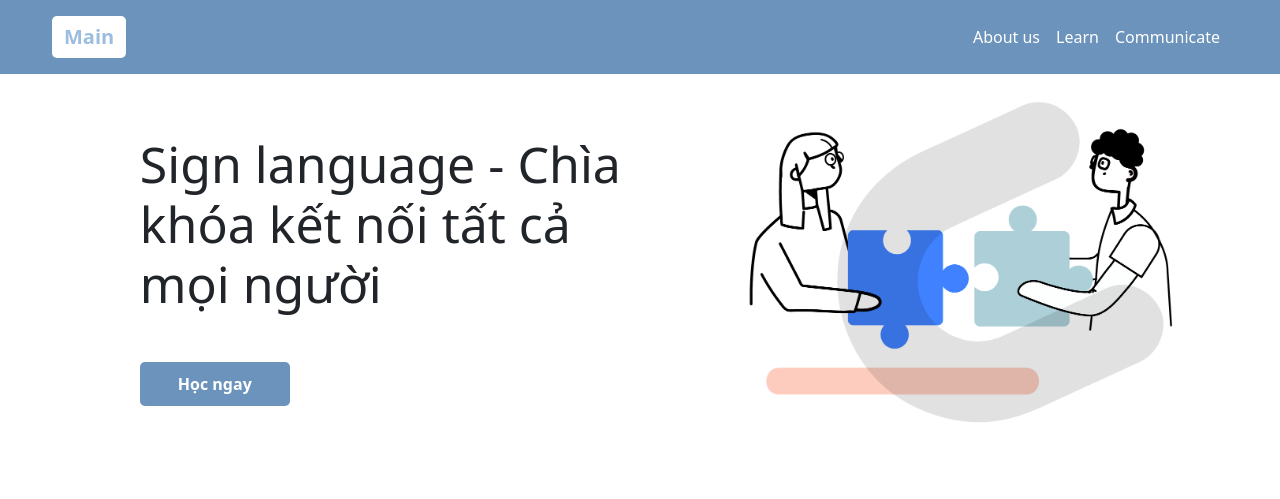
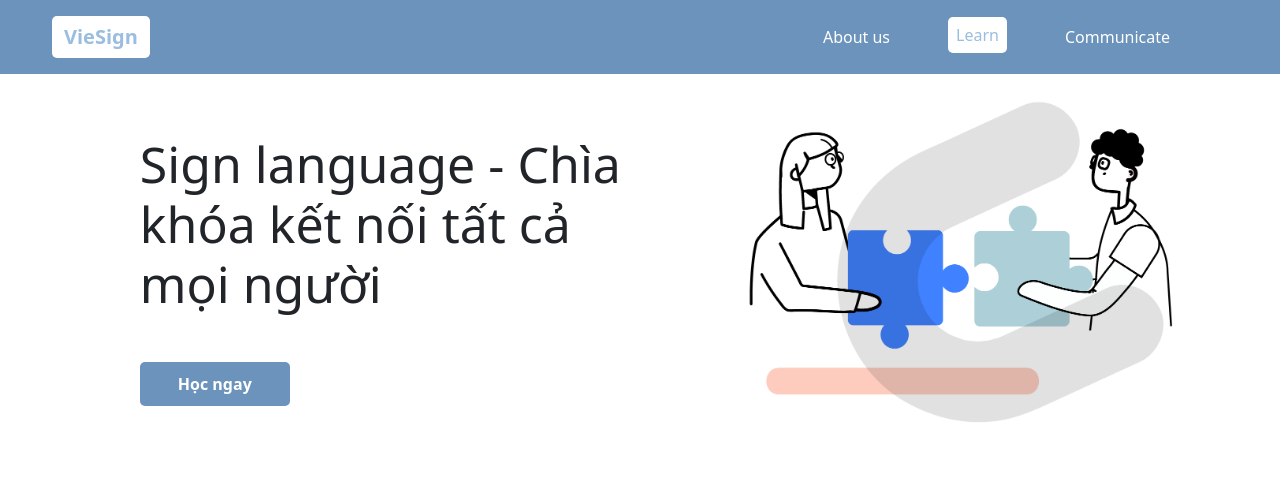
Before and after one commit to duyuyenpb/Learn-and-recognize-sign-language, a Flask app: page / in a window 1280 px wide. Shown: the top 499 px of the page. Run offline with Flask 2, Linux system fonts and the light colour scheme; some libraries are stand-ins or nearby versions.

Commit message:
main: added css

```diff
--- a/static/js/test.js
+++ b/static/js/test.js
@@ -128,15 +128,15 @@ function showResult(){
     const scoreText = result_box.querySelector(".score_text");
     if (userScore > 3){ // if user scored more than 3
         //creating a new span tag and passing the user score number and total question number
-        let scoreTag = '<span>and congrats! , You got <p>'+ userScore +'</p> out of <p>'+ questions.length +'</p></span>';
+        let scoreTag = '<span> và chúc mừng, bạn đạt <p>'+ userScore +'</p> trên <p>'+ questions.length +' điểm </p></span>';
         scoreText.innerHTML = scoreTag;  //adding new span tag inside score_Text
     }
     else if(userScore > 1){ // if user scored more than 1
-        let scoreTag = '<span>and nice , You got <p>'+ userScore +'</p> out of <p>'+ questions.length +'</p></span>';
+        let scoreTag = '<span> tuyệt, bạn đạt <p>'+ userScore +'</p> trên <p>'+ questions.length +' điểm </p></span>';
         scoreText.innerHTML = scoreTag;
     }
     else{ // if user scored less than 1
-        let scoreTag = '<span>and sorry , You got only <p>'+ userScore +'</p> out of <p>'+ questions.length +'</p></span>';
+        let scoreTag = '<span> ôi không, bạn đạt <p>'+ userScore +'</p> trên <p>'+ questions.length +' điểm </p></span>';
         scoreText.innerHTML = scoreTag;
     }
 }
--- a/static/test.css
+++ b/static/test.css
@@ -87,7 +87,10 @@
     opacity: 0;
     pointer-events: none;
     transition: all 0.3s ease;
+    margin-top: 130px;
+    padding-bottom: 70px;
 }
+
 .quiz_box header{
     position: relative;
     z-index: 2;
--- a/templates/index.html
+++ b/templates/index.html
@@ -15,7 +15,7 @@
 <body>
     <nav class="navbar navbar-expand-lg navbar-dark py-3" id="my-nav">
         <div class="container-fluid">
-            <a class="navbar-brand fw-bold" id="my-title" href="/">Main</a>
+            <a class="navbar-brand fw-bold" id="my-title" href="/">VieSign</a>
             <button class="navbar-toggler freelancer__navbar__button cl-white" type="button" data-bs-toggle="collapse"
                 data-bs-target="#navbarNavDropdown" aria-controls="navbarNavDropdown" aria-expanded="false"
                 aria-label="Toggle navigation">
@@ -25,14 +25,14 @@
             <div class="collapse navbar-collapse" id="navbarNavDropdown">
                 <ul class="navbar-nav ms-auto">
                     <li id="a" class="nav-item">
-                        <a class="menu__a nav-link pr-20 cl-white" aria-current="page" href="/about"
+                        <a class="menu__a nav-link mr-20 cl-white" aria-current="page" href="/about"
                             class="about_us">About us</a>
                     </li>
                     <li id="b" class="nav-item">
-                        <a class=" menu__a nav-link pr-20 cl-white" href="/learn" class="Learn">Learn</a>
+                        <a class=" menu__a nav-link mr-20 cl-white active" href="/learn" class="Learn">Learn</a>
                     </li>
                     <li id="c" class="nav-item">
-                        <a class=" menu__a nav-link pr-20 cl-white" href="/communicate"
+                        <a class=" menu__a nav-link mr-20 cl-white" href="/communicate"
                             class="communicate">Communicate</a>
                     </li>
                 </ul>
```
Also changed, not shown: templates/about.html (+4 -4 lines), templates/communicate.html (+4 -4 lines).
